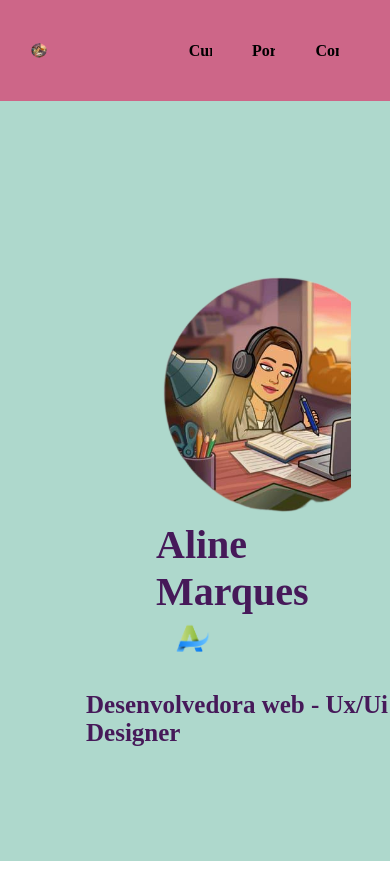
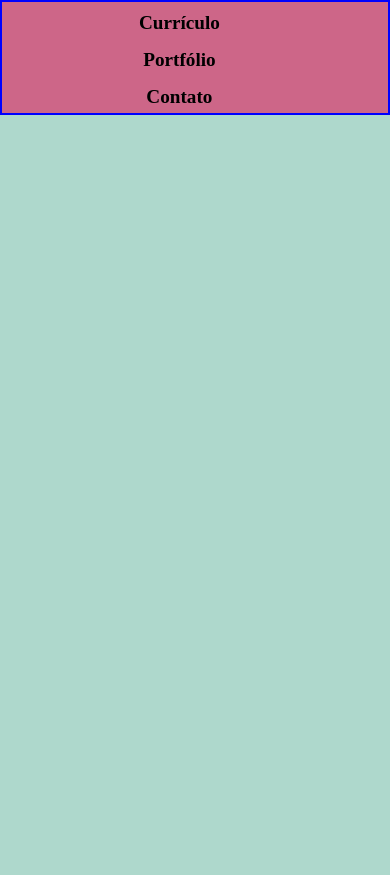
Before and after one commit to alineGMarques/ProjetoEducafro, a plain HTML site: page index.html in a window 390 px wide. Drawn offline with Linux system fonts and the light colour scheme.

Commit message:
Header responsiva

```diff
--- a/index.html
+++ b/index.html
@@ -10,6 +10,7 @@
     <link
         href="https://fonts.googleapis.com/css2?family=Inter:wght@300&family=Poppins:wght@200&family=Roboto+Serif:ital,wght@0,100;1,100&family=Roboto:wght@700&display=swap"
         rel="stylesheet">
+        <link rel="" href="./mobile.css">
     <title>ProjetoEducafro</title>
 </head>
 
@@ -19,11 +20,11 @@
             <img class="logo" src="./img/WhatsApp_Image_2023-07-11_at_23.04.25-removebg-preview (1).png" alt="logo">
 
         </div>
-        <nav>
+        <nav class="menu">
 
-            <a href="">Currículo</a>
-            <a href="">Portfólio</a>
-            <a href="">Contato</a>
+            <a class="menu-principal" href="">Currículo</a>
+            <a class="menu-principal" href="">Portfólio</a>
+            <a class="menu-principal" href="">Contato</a>
             </ul>
         </nav>
     </header>
@@ -32,10 +33,10 @@
         <body>
 
             <section class="section-principal">
-                <figure>
+                <figure class="figure-um">
                     <img width="250px" class="imgcentral"
                         src="./img/WhatsApp_Image_2023-07-11_at_23.04.25-removebg-preview (1).png" alt="">
-                    <h1>Aline Marques</h1>
+                    <h1 class="Aline">Aline Marques</h1>
                     <figure>
                         <div>
                             <img width="90px" class="plinha" src="./img/primeiralinha.png" alt="">
--- a/style.css
+++ b/style.css
@@ -42,10 +42,11 @@ nav {
 }
 
 a {
-    margin: 20px;
+    display: flex;
+    margin: 10px;
     color: var(--corQuartenaria);
     text-decoration: none;
-    width: 6vw;
+    width: 7vw;
     font-weight: 700;
 
 }
@@ -115,3 +116,44 @@ h3 {
 .letra {
     margin-bottom: 20px;
 }
+/* inicio header @media*/
+@media(max-width:719px){
+
+    .primeira{
+        display: none;
+    }
+    .menu{
+    flex-direction: column;
+       border: 2px solid blue;
+
+    }
+    .menu-principal{
+     font-size:larger;
+  margin-bottom: 5px;
+        display: flex;
+      justify-content: center;
+      width: 120vw;
+      border-radius: white 2px solid ;
+    }
+    a:hover{
+        color: #AED8CC;
+    }
+    /*Fim header*/
+    /*inico body*/
+    .figure-um{
+        display: none;
+
+    }
+    .imgcentral{
+        display: none;
+        width: 200px;
+        display: flex;
+        justify-content: center;
+        border: 2px solid blue;
+
+  }
+    .Aline{
+        display: none;
+        font-size:xx-large;
+    }
+}
```
